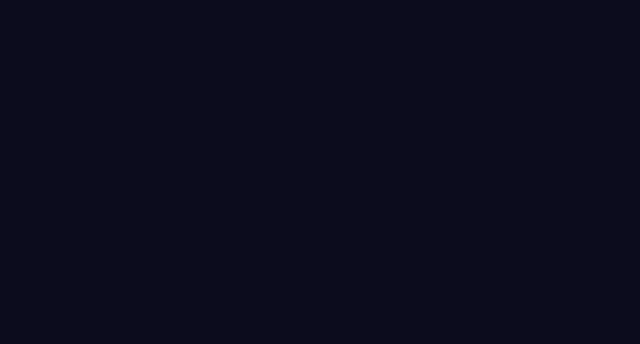
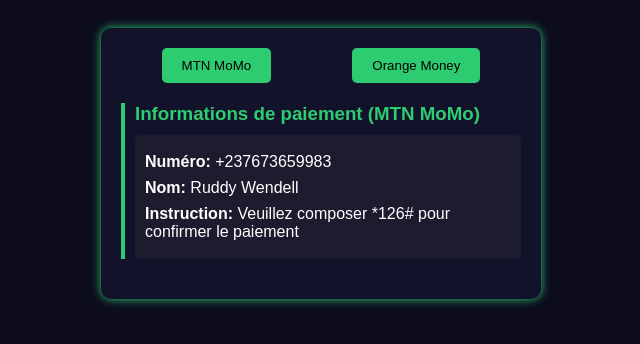
Before and after one commit to RuddyWeilleur15/cBPharmm-, a plain HTML site: page Payment.html in a window 1280 px wide. Shown: the whole page, without its empty margins (319-959 px from the left). Drawn offline with Linux system fonts and the light colour scheme.

Commit message:
Payment.html
Payment page

```diff
--- a/Payment.html
+++ b/Payment.html
@@ -36,3 +36,52 @@
     .info p {
       margin: 8px 0;
     }
+.toggle-button {
+      display: flex;
+      justify-content: space-around;
+      margin-bottom: 20px;
+    }
+    .toggle-button button {
+      background: #2ecc71;
+      color: #000;
+      padding: 10px 20px;
+      border: none;
+      border-radius: 5px;
+      cursor: pointer;
+    }
+  </style>
+</head>
+<body>
+  <div class="container">
+    <div class="toggle-button">
+      <button onclick="show('mtn')">MTN MoMo</button>
+      <button onclick="show('orange')">Orange Money</button>
+    </div>
+
+    <div id="mtn" class="payment-box">
+      <h3>Informations de paiement (MTN MoMo)</h3>
+      <div class="info">
+        <p><strong>Numéro:</strong> +237673659983</p>
+        <p><strong>Nom:</strong> Ruddy Wendell</p>
+        <p><strong>Instruction:</strong> Veuillez composer *126# pour confirmer le paiement</p>
+      </div>
+    </div>
+
+    <div id="orange" class="payment-box" style="display: none;">
+      <h3>Informations de paiement (Orange Money)</h3>
+      <div class="info">
+        <p><strong>Numéro:</strong> +237686938604</p>
+        <p><strong>Nom:</strong> Ruddy Wendell</p>
+        <p><strong>Instruction:</strong> Veuillez composer *150# pour confirmer le paiement</p>
+      </div>
+    </div>
+  </div>
+
+  <script>
+    function show(method) {
+      document.getElementById('mtn').style.display = method === 'mtn' ? 'block' : 'none';
+      document.getElementById('orange').style.display = method === 'orange' ? 'block' : 'none';
+    }
+  </script>
+</body>
+</html>
```
